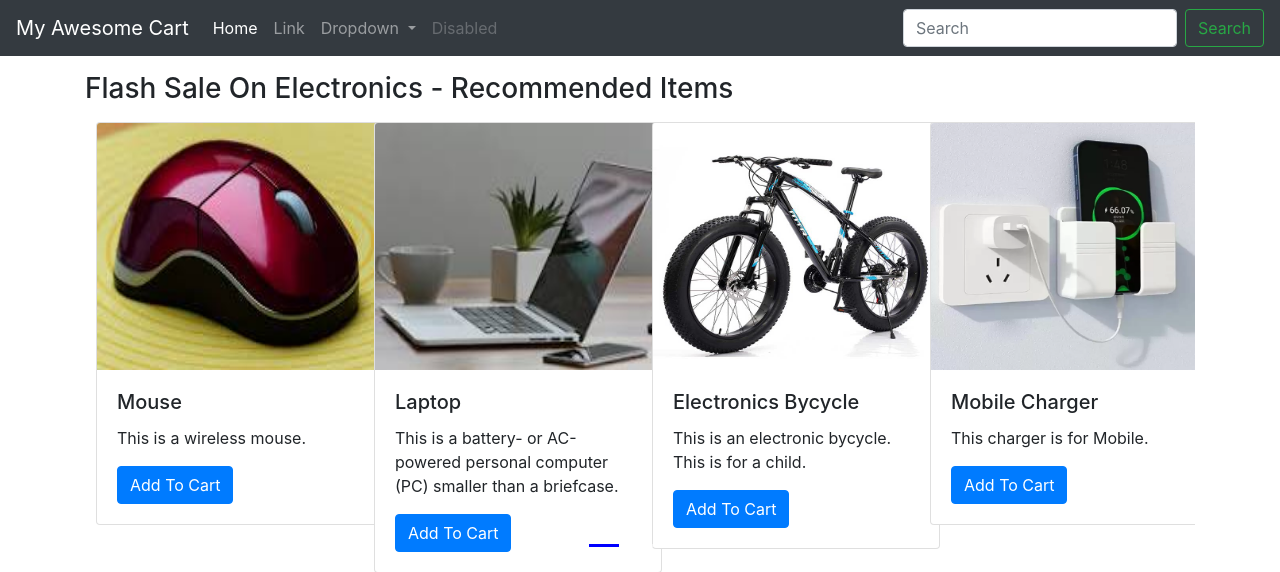
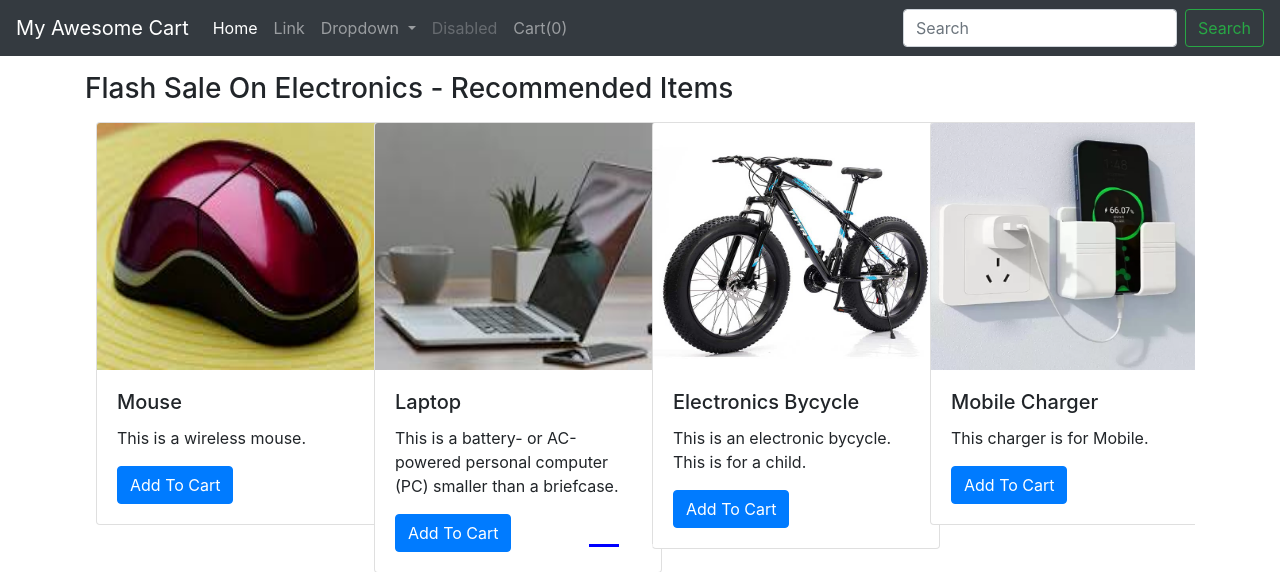
Before and after one commit to Aanchal-kumari-R/Django_Ecommerce, a Django app: page /shop/ in a window 1280 px wide. Shown: the top 572 px of the page. Run offline with Django 5.2, Linux system fonts and the light colour scheme; data comes from the database, SQL or seed files in the repository; some libraries are stand-ins or nearby versions.

Commit message:
Adding Cart Items Count and Slider Logic

```diff
--- a/Shop/templates/shop/base.html
+++ b/Shop/templates/shop/base.html
@@ -43,6 +43,9 @@
           <li class="nav-item">
             <a class="nav-link disabled" href="#" tabindex="-1" aria-disabled="true">Disabled</a>
           </li>
+          <li class="nav-item">
+            <a class="nav-link" href="#">Cart(<span id="cart">0</span>)</a>
+          </li>
         </ul>
         <form class="form-inline my-2 my-lg-0">
           <input class="form-control mr-sm-2" type="search" placeholder="Search" aria-label="Search">
@@ -60,6 +63,8 @@
   <script src="https://cdn.jsdelivr.net/npm/bootstrap@4.6.2/dist/js/bootstrap.min.js"
   integrity="sha384-+sLIOodYLS7CIrQpBjl+C7nPvqq+FbNUBDunl/OZv93DB7Ln/533i8e/mZXLi/P+" crossorigin="anonymous"></script>
 
+  {% block js %}{% endblock %}
+
 
   </body>
 </html>
--- a/Shop/templates/shop/index.html
+++ b/Shop/templates/shop/index.html
@@ -8,7 +8,7 @@
         background-color:blue;
        }
       .col-md-3 img{
-        width: auto;
+        max-width:  auto;
         height: 247px;
       }
 
@@ -57,28 +57,19 @@
 
     <div class="container carousel-inner no-padding ">
       <div class="carousel-item active">
-      <div class="col-xs-3 col-sm-3 col-md-3">
-        <div class="card" style="width: 18rem;">
-          <img src='/media/{{product.0.image}}' class="card-img-top" alt="...">
-          <div class="card-body">
-            <h5 class="card-title">{{product.0.product_name}}</h5>
-            <p class="card-text">{{product.0.desc}}</p>
-            <a href="#" class="btn btn-primary">Add To Cart</a>
-          </div>
-        </div>
-      </div>
-        {% for i in product|slice:"1:" %}
+
+        {% for i in product %}
       <div class="col-xs-3 col-sm-3 col-md-3">
         <div class="card" style="width: 18rem;">
           <img src= '/media/{{i.image}}' class="card-img-top" alt="...">
           <div class="card-body">
             <h5 class="card-title">{{i.product_name}}</h5>
             <p class="card-text">{{i.desc}}</p>
-            <a href="#" class="btn btn-primary">Add To Cart</a>
+            <button id = "pr{{i.id}}" class="btn btn-primary cart">Add To Cart</button>
           </div>
         </div>
       </div>
-      {% if forloop.counter|divisibleby:3 and forloop.counter > 0 and not forloop.last %}
+      {% if forloop.counter|divisibleby:4 and forloop.counter > 0 and not forloop.last %}
     </div>  <div class="carousel-item">
       {% endif %}
       {% endfor %}
@@ -97,5 +88,34 @@
   </a>
 
   {% endfor %}
+</div>
 {% endblock %}
-</div>
+{% block  js %}
+<script>
+  console.log("working");
+if (localStorage.getItem("cart")==null){
+  var cart = {};
+}
+else{
+  cart = JSON.parse(localStorage.getItem('cart'));
+  document.getElementById('cart').innerHTML = Object.keys(cart).length;
+
+}
+
+$('.cart').click(function(){
+  console.log('clicked');
+  var idstr = this.id.toString();
+  console.log(idstr);
+  if(cart[idstr]!=undefined){
+    cart[idstr] = cart[idstr] + 1;
+  }
+  else{
+    cart[idstr] = 1;
+  }
+  console.log(cart);
+  localStorage.setItem('cart',JSON.stringify(cart));
+  document.getElementById('cart').innerHTML = Object.keys(cart).length;
+});
+</script>
+
+{% endblock  %}
```
Also changed, not shown: Shop/views.py (+0 -8 lines).
